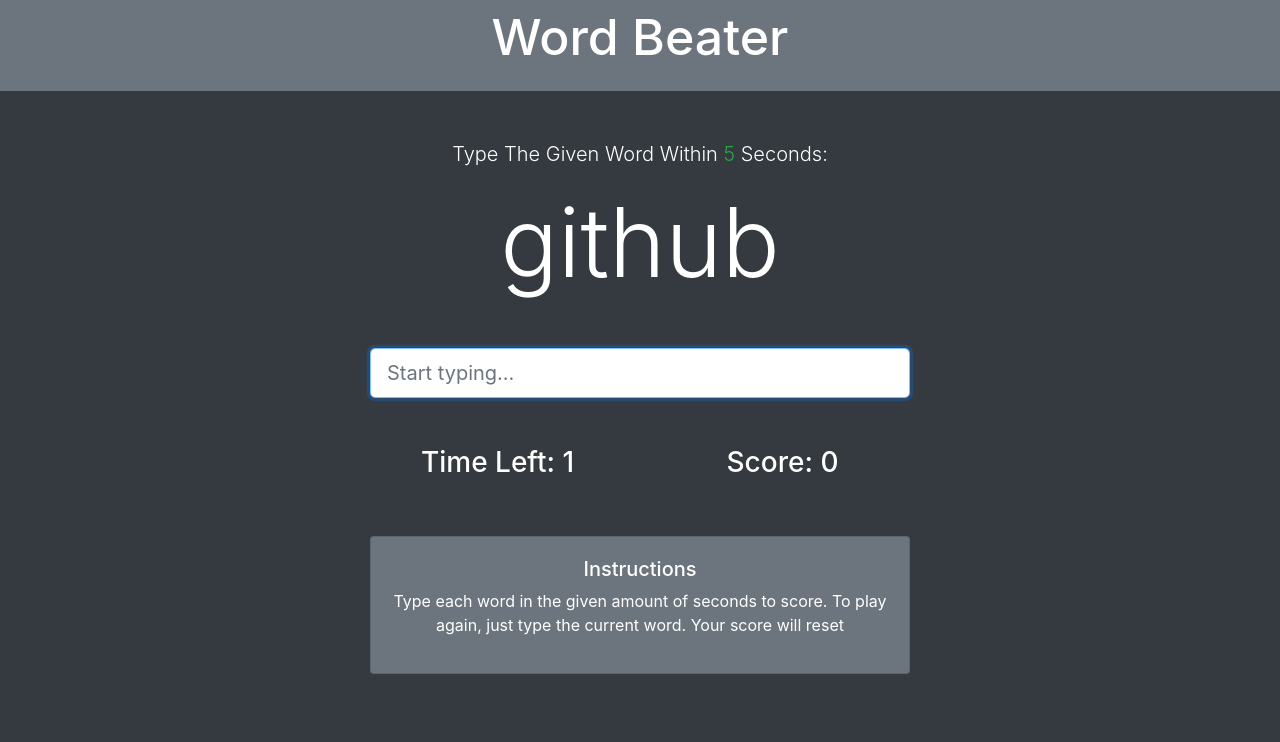
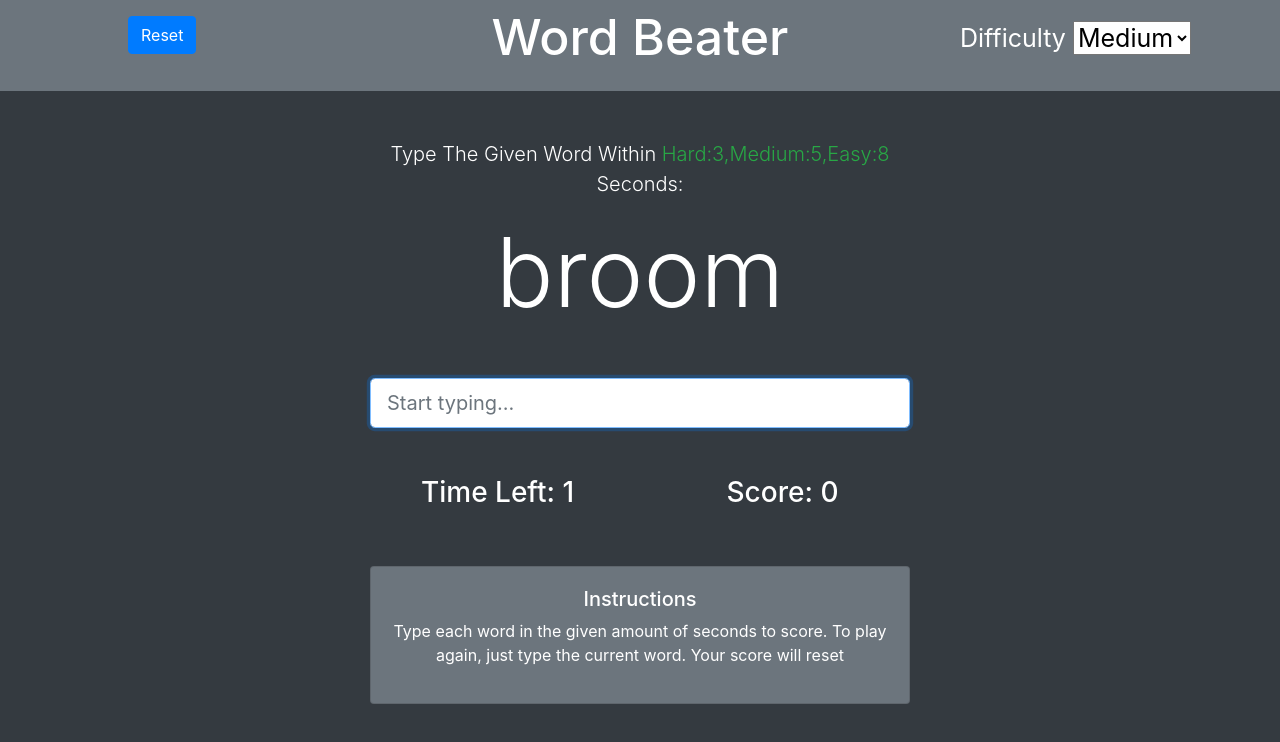
Before and after one commit to Priyankgupta292/word-beater, a plain HTML site: page index.html in a window 1280 px wide. Drawn offline with nearby package versions, Linux system fonts and the light colour scheme.

Commit message:
the difficulty and the reser functionality implemented

```diff
--- a/index.html
+++ b/index.html
@@ -1,5 +1,6 @@
 <!DOCTYPE html>
 <html lang="en">
+
 <head>
   <title>Word Beater</title>
   <meta charset="utf-8">
@@ -9,52 +10,90 @@
   <script src="https://cdnjs.cloudflare.com/ajax/libs/popper.js/1.14.3/umd/popper.min.js"></script>
   <script src="https://maxcdn.bootstrapcdn.com/bootstrap/4.1.3/js/bootstrap.min.js"></script>
   <style>
-  .bg-dark{
-  	background-color:#343a40 !important;
+    .bg-dark {
+      background-color: #343a40 !important;
     }
-  .text-white{
-  	color:#fff;
+
+    .text-white {
+      color: #fff;
     }
-  .bg-secondary{
-  	background-color:  #6c757d !important;
+
+    .bg-secondary {
+      background-color: #6c757d !important;
     }
-  .p-3{
-  	padding:1rem !important;
+
+    .p-3 {
+      padding: 1rem !important;
     }
-  .mb-5{
+
+    .mb-5 {
       margin-bottom: 3rem !important;
     }
- .heading{
- 	font-size : 50px !important;
+
+    .heading {
+      font-size: 50px !important;
       margin-top: -9px;
     }
- .mx-auto{
+
+    .mx-auto {
       margin-left: auto !important;
       margin-right: auto !important;
     }
 
- .mb-5{
+    .mb-5 {
       margin-bottom: 3rem !important;
     }
- .display-2{
+
+    .display-2 {
       font-size: 96px;
     }
- .form-control{
- 	height:50px !important;
+
+    .form-control {
+      height: 50px !important;
     }
- .mt-5{
+
+    .mt-5 {
       margin-top: 3rem !important;
+    }
+
+    .drop{
+      position: absolute;
+      left:75%;
+      top: 20px;
+      font-size: 25px;
+ }
+ #reset{
+    position: absolute;
+    left: 10%;
+    top:2%;
  }
   </style>
 </head>
+
 <body class="bg-dark text-white">
-<header class="bg-secondary text-center p-3 mb-5"><h1 class="heading">Word Beater</h1></header>
+  <header class="bg-secondary text-center p-3 mb-5" aria-label=".form-select-lg">
+    <button id="reset" class="btn btn-primary">Reset</button>
+    <h1 class="heading">Word Beater</h1>
+    <div class="drop">
+      <label for="my-dropdown">Difficulty</label>
+
+      <!-- Create the drop-down menu -->
+      <select id="my-dropdown" class="form-select form-select-lg mb-3">
+        <option value="8" >Easy</option>
+        <option value="5" selected>Medium</option>
+        <option value="3">Hard</option>
+        <!-- Add more options if needed -->
+
+      </select>
+    </div>
+  </header>
   <div class="container text-center">
     <!--Word & Input-->
     <div class="row">
       <div class="col-md-6 offset-3">
         <p class="lead">Type The Given Word Within
-		<span class="text-success" id="seconds">5</span> Seconds:</p>
+          <span class="text-success" id="seconds">Hard:3,Medium:5,Easy:8</span> Seconds:
+        </p>
         <h2 class="display-2 mb-5" id="current-word">hello</h2>
         <input type="text" class="form-control form-control-lg" placeholder="Start typing..." id="word-input" autofocus>
         <h4 class="mt-3" id="message"></h4>
@@ -78,7 +117,8 @@
           <div class="col-md-12">
             <div class="card card-body bg-secondary text-white">
               <h5>Instructions</h5>
-              <p>Type each word in the given amount of seconds to score. To play again, just type the current word. Your score
+              <p>Type each word in the given amount of seconds to score. To play again, just type the current word. Your
+                score
                 will reset</p>
             </div>
           </div>
--- a/main.js
+++ b/main.js
@@ -1,63 +1,99 @@
-let cword=document.getElementById("current-word");
-let timedisplay=document.getElementById("time");
-let scoredisplay=document.getElementById("score");
-let message=document.getElementById("message");
+let cword = document.getElementById("current-word");
+let timedisplay = document.getElementById("time");
+let scoredisplay = document.getElementById("score");
+let message = document.getElementById("message");
+let dropdown = document.getElementById("my-dropdown");
+let resetbtn = document.getElementById("reset");
 
 
 
-let time=5;
-let score=0;
 
-let words=[
-    "hello",
-    "HI",
-    "Avenger",
-    "javascript",
-    "MERN",
-    "Cool",
-    "sid",
-    "html",
-    "css",
-    "github",
-    "git-lab"
+// set difficulty
+
+function setdifficulty() {
+
+    return Number(dropdown.value);
+}
+
+let time = setdifficulty();
+let score = 0;
+
+let words = [
+    "hello","HI","Avenger","javascript","MERN","Cool","sid","html","css","github","git-lab","abacus", "abandon",
+    "ability", "absent", "absorb", "abstract", "absurd", "abuse", "academy", "accent",
+    "acoustic", "acquire", "across", "actress", "adapt", "addict", "adequate", "adjective", "adjust", "admiral",
+    "admit", "adventure", "aerial", "affair", "afternoon", "again", "agency", "agile", "aircraft", "aisle",
+    "alarm", "album", "alcohol", "alert", "alien", "alligator", "allocate", "allow", "alone", "alpha",
+    "alter", "although", "altitude", "alumni", "amazing", "ambition", "amend", "amplify", "anatomy", "ancestor",
+    "ancient", "angel", "angry", "animal", "ankle", "annoy", "answer", "antenna", "anxiety", "apart",
+    "apology", "appear", "apple", "apricot", "arcade", "archer", "arena", "argue", "arise", "army",
+    "around", "arrange", "arrest", "arrive", "arrow", "artefact", "artist", "ascend", "ashamed", "aside",
+    "aspect", "assault", "asset", "assist", "assume", "asthma", "athlete", "atom", "attack", "attain",
+    "attempt", "attitude", "attract", "auction", "audit", "august", "aunt", "author", "autumn", "average",
+    "avocado", "awake", "awesome", "axis", "baby", "bachelor", "bacon", "badge", "bagel", "bake",
+    "balance", "ballot", "bamboo", "banana", "bandit", "banker", "barber", "bargain", "barrel", "baseball",
+    "basement", "bachelor", "bacon", "badge", "bagel", "bake", "balance", "ballot", "bamboo", "banana",
+    "bandit", "banker", "barber", "bargain", "barrel", "baseball", "basket", "bathroom", "battery", "battle",
+    "beach", "beard", "beaver", "become", "bedroom", "beef", "before", "begin", "behave", "behind",
+    "believe", "below", "belt", "bench", "benefit", "best", "beyond", "bike", "bind", "biology",
+    "bird", "birth", "bitter", "black", "blade", "blame", "blanket", "blast", "bleak", "blend",
+    "bless", "blind", "bloom", "blue", "blur", "blush", "board", "boat", "body", "boil",
+    "bomb", "bone", "bonus", "book", "boost", "border", "boring", "borrow", "boss", "bottom",
+    "bounce", "boxer", "brain", "brave", "bread", "breeze", "brick", "bridge", "brief", "bright",
+    "bring", "brisk", "broccoli", "broken", "bronze", "broom", "brother", "brown", "brush", "bubble",
+    "buddy", "budget", "buffalo", "build", "bulb", "bulk", "bullet", "bundle", "bunker", "burden",
+    "burger", "burst", "bus", "business", "busy", "butter", "buyer", "buzz", "cabbage", "cabin",
+    "cable", "cactus", "cage", "cake", "calm", "camera", "camp", "canal", "cancel", "candy",
+    "cannon"
 ]
-function showword(){
-    let index=Math.floor(Math.random()*words.length);
-    cword.innerHTML=words[index]
+
+resetbtn.addEventListener("click", () => {
+    // alert("hi");
+    score = 0;
+    time = setdifficulty();
+    message.innerHTML = "";
+    scoredisplay.innerHTML = score;
+
+})
+
+function showword() {
+    let index = Math.floor(Math.random() * words.length);
+    cword.innerHTML = words[index]
 
 
 }
 
-window.addEventListener("DOMContentLoaded",showword);
+window.addEventListener("DOMContentLoaded", showword);
 
-let inp=document.getElementById("word-input");
+let inp = document.getElementById("word-input");
 
-function change(e){
-    if(e.target.value===cword.innerHTML){
-        message.innerHTML="success";
+function change(e) {
+    if (e.target.value === cword.innerHTML) {
+        message.innerHTML = "success";
         showword();
-        e.target.value="";
+        e.target.value = "";
         score++;
-        scoredisplay.innerHTML=score;
-        time=5;
+        scoredisplay.innerHTML = score;
+        time = setdifficulty();
     }
-    else{
-        message.innerHTML="";
+    else {
+        message.innerHTML = "";
 
     }
 
 
 }
 
-inp.addEventListener("input",change);
+inp.addEventListener("input", change);
 
-setInterval(()=>{
-    if(time>=0){
-    timedisplay.innerHTML=time;
-    time--;
+setInterval(() => {
+    if (time >= 0) {
+        timedisplay.innerHTML = time;
+        time--;
     }
-    else{
-        message.innerHTML="GAME OVER";
+    else {
+        message.innerHTML = "GAME OVER";
+        score = -1
 
     }
-},1000)
+}, 1000)
```
Lines whose indentation alone changed are shown as unchanged.
